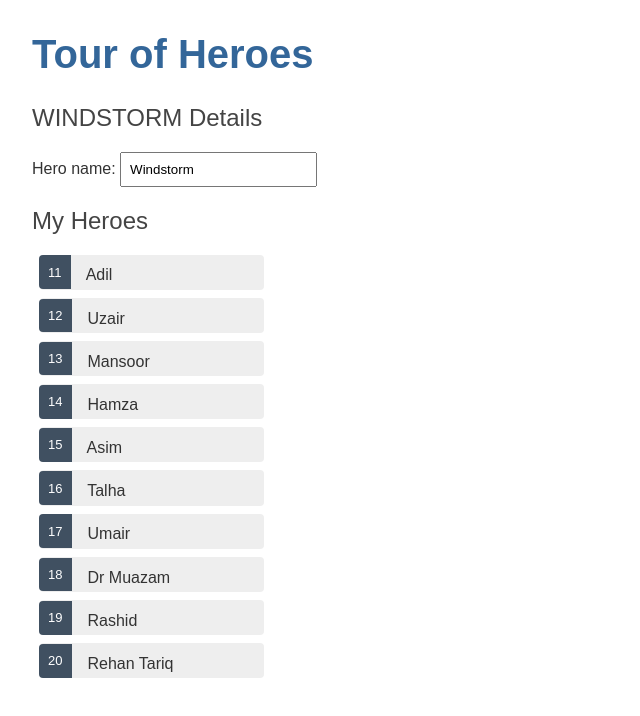
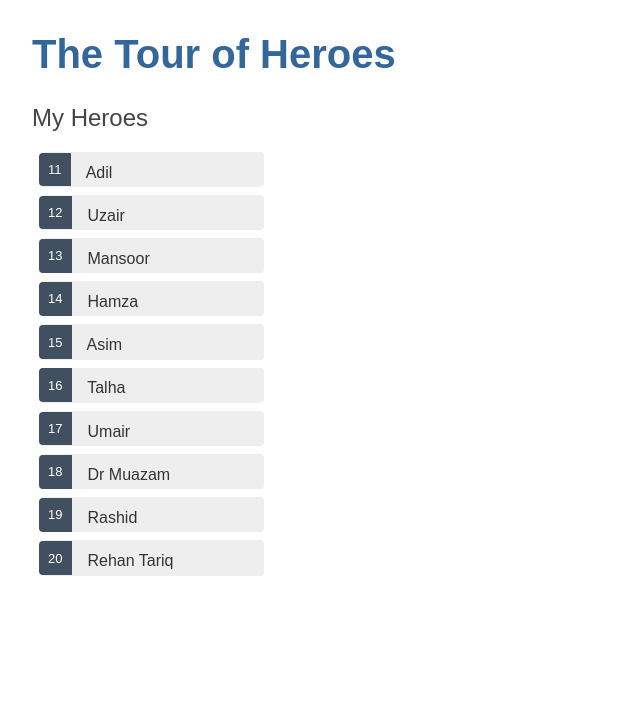
Before and after one commit to UsamaaChaudary/angular-tour-of-heroes, an Angular app: page / in a window 1280 px wide. Shown: the top 716 px of the page, without its empty margins (0-640 px from the left). Built offline with nearby package versions, Linux system fonts and the light colour scheme.

Commit message:
separate hero detail component

```diff
--- a/src/app/app.component.ts
+++ b/src/app/app.component.ts
@@ -6,5 +6,5 @@ import { Component } from '@angular/core';
   styleUrls: ['./app.component.css']
 })
 export class AppComponent {
-  title = 'Tour of Heroes';
+  title = 'The Tour of Heroes';
 }
--- a/src/app/app.module.ts
+++ b/src/app/app.module.ts
@@ -3,12 +3,14 @@ import { BrowserModule } from '@angular/platform-browser';
 
 import { AppComponent } from './app.component';
 import { HeroesComponent } from './heroes/heroes.component';
-import { FormsModule } from '@angular/forms'; // <-- NgModel lives here
+import { FormsModule } from '@angular/forms';
+import { HeroDetailComponent } from './hero-detail/hero-detail.component'; // <-- NgModel lives here
 
 @NgModule({
   declarations: [
     AppComponent,
-    HeroesComponent
+    HeroesComponent,
+    HeroDetailComponent
   ],
   imports: [
     BrowserModule,
--- /dev/null
+++ b/src/app/hero-detail/hero-detail.component.html
@@ -0,0 +1,10 @@
+<div *ngIf="hero">
+
+    <h2>{{hero.name | uppercase}} Details</h2>
+    <div><span>id: </span>{{hero.id}}</div>
+    <div>
+      <label for="hero-name">Hero name: </label>
+      <input id="hero-name" [(ngModel)]="hero.name" placeholder="name">
+    </div>
+
+    </div>
--- /dev/null
+++ b/src/app/hero-detail/hero-detail.component.ts
@@ -0,0 +1,20 @@
+import { Component, OnInit,  Input  } from '@angular/core';
+import { Hero } from '../hero';
+
+
+@Component({
+  selector: 'app-hero-detail',
+  templateUrl: './hero-detail.component.html',
+  styleUrls: ['./hero-detail.component.css']
+})
+export class HeroDetailComponent implements OnInit
+{
+
+  @Input() hero: Hero;
+
+  constructor() { }
+
+  ngOnInit(): void {
+  }
+
+}
--- a/src/app/heroes/heroes.component.html
+++ b/src/app/heroes/heroes.component.html
@@ -1,23 +1,8 @@
-
-<h2>{{hero.name | uppercase}} Details</h2>
-<div>
-    <label for='name'>Hero name: </label>
-    <input id='name' [(ngModel)]="hero.name" placeholder="name">
-  </div>
-
-  <h2>My Heroes</h2>
+<h2>My Heroes</h2>
 <ul class="heroes">
-  <li *ngFor="let hero of heroes" (click)="onSelect(hero)">
+  <li *ngFor="let hero of heroes" (click)="onSelect(hero)" [class.selected]="hero === selectedHero">
     <span class="badge">{{hero.id}}</span> {{hero.name}}
   </li>
 </ul>
 
-<!--
-<div *ngIf="selectedHero">
-<h2>{{selectedHero.name | uppercase}} Details</h2>
-<div><span>id: </span>{{selectedHero.id}}</div>
-<div>
-  <label for="hero-name">Hero name: </label>
-  <input id="hero-name" [(ngModel)]="selectedHero.name" placeholder="name">
-</div>
-</div> -->
+<app-hero-detail [hero]="selectedHero"></app-hero-detail>
--- a/src/app/heroes/heroes.component.ts
+++ b/src/app/heroes/heroes.component.ts
@@ -9,10 +9,11 @@ import { HEROES } from '../mock-heroes';
 })
 export class HeroesComponent implements OnInit {
 
-  hero: Hero = {
-    id: 1,
-    name: 'Windstorm'
-  };
+  selectedHero?: Hero;
+  onSelect(hero: Hero): void
+  {
+    this.selectedHero = hero;
+  }
 
   heroes = HEROES;
 
```
Also changed, not shown: src/app/hero-detail/hero-detail.component.css (added), 1 other file (tests, documents, lock files or other folders).
